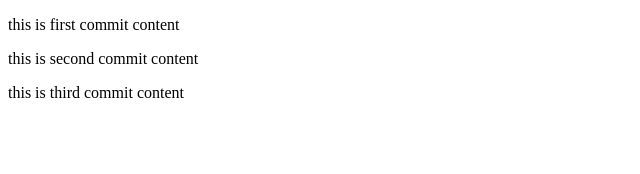
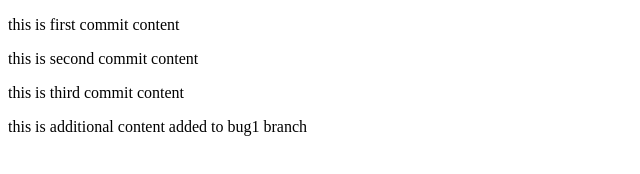
Before and after one commit to syedkamranshah/git-revert, a plain HTML site: page index.html in a window 1280 px wide. Shown: the whole page, without its empty margins (0-640 px from the left). Drawn offline with Linux system fonts and the light colour scheme.

Commit message:
added feature of bug one to master branch

```diff
--- a/index.html
+++ b/index.html
@@ -12,6 +12,8 @@
     <p>this is first commit content</p>
     <p>this is second commit content</p>
     <p>this is third commit content</p>
+    <p>this is additional content added to bug1 branch</p>
+
 </body>
 
 </html>
```
